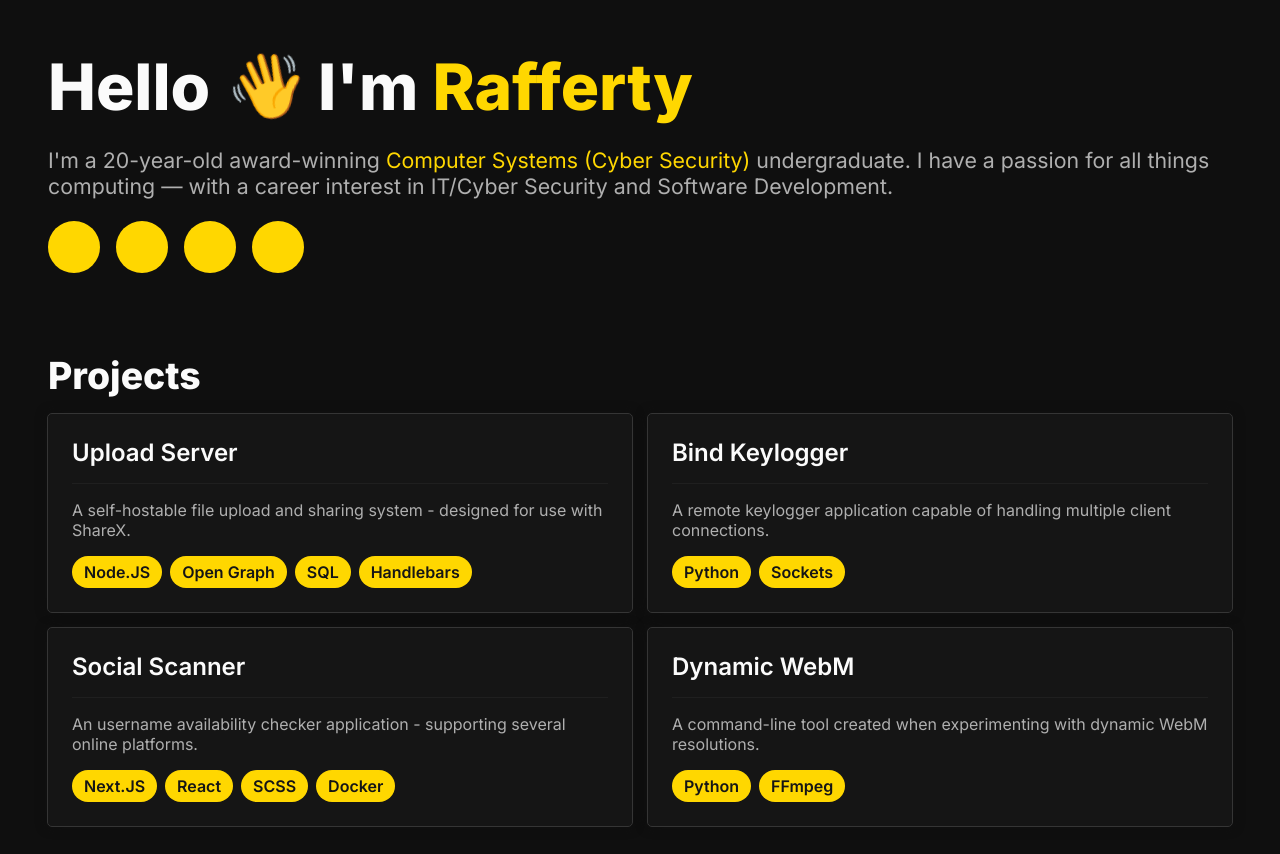
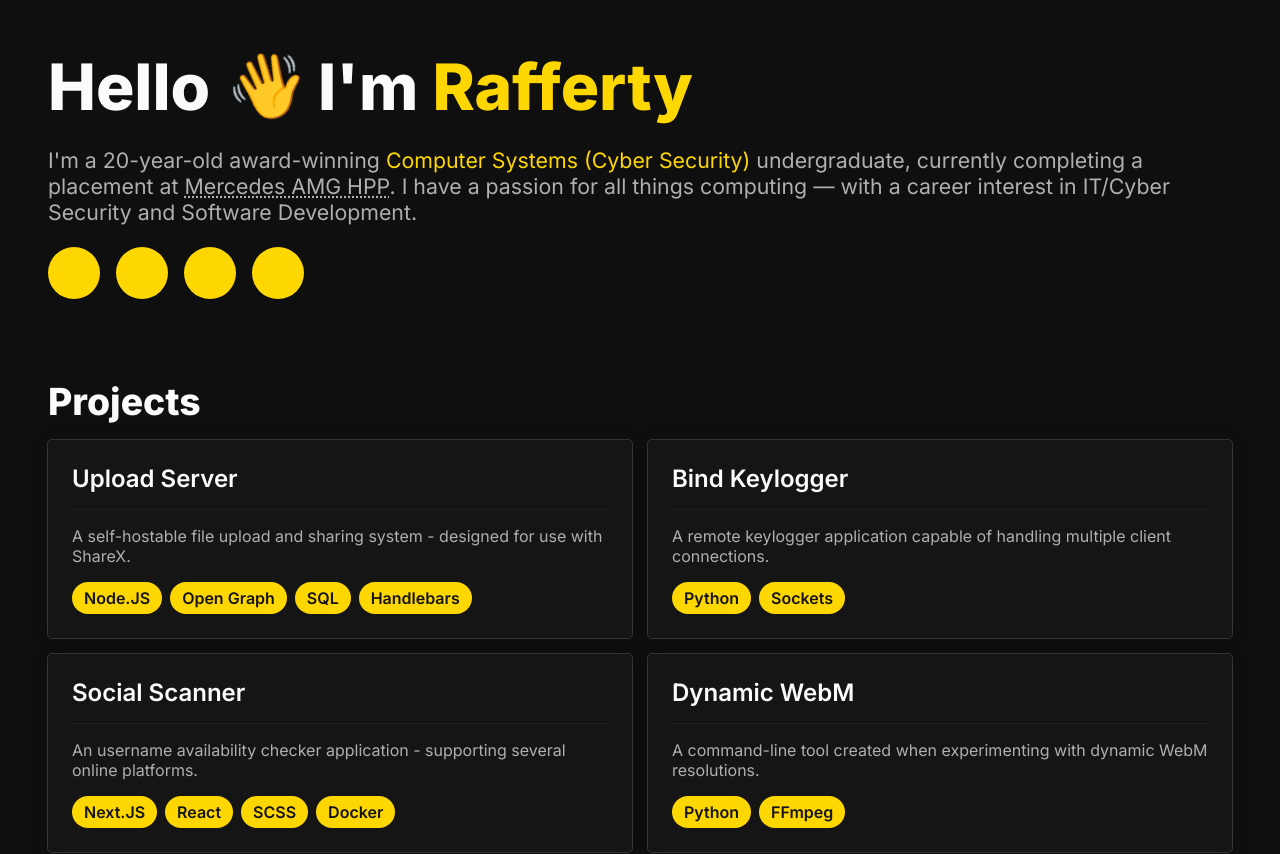
Before and after one commit to fwiko/raffsimms.com, a Next.js app: page / in a window 1280 px wide. Shown: the top 854 px of the page. Built offline with nearby package versions, Linux system fonts and the light colour scheme; some icons are missing.

Commit message:
Updated heading subtext to reflect placement.

```diff
--- a/src/components/Heading/Heading.module.scss
+++ b/src/components/Heading/Heading.module.scss
@@ -5,6 +5,12 @@
 
     h1 {
         margin: 0;
+    }
+
+    p {
+        a {
+            text-decoration: dotted underline;
+        }
     }
 
     .links {
--- a/src/pages/api/pageData.json
+++ b/src/pages/api/pageData.json
@@ -2,7 +2,7 @@
     "head": {
         "title": "Raff Simms",
         "name": "Raff Simms",
-        "description": "An award-winning undergraduate studying towards a Bachelor of Science (Hons) in Computer Systems (Cyber Security).",
+        "description": "Award-winning Computer Systems (Cyber Security) undergraduate.",
         "themeColor": "#ffd700"
     },
     "externalLinks": [
--- a/src/pages/index.js
+++ b/src/pages/index.js
@@ -29,7 +29,7 @@ export default function Home() {
     </>
 
     const headingSubtext = <>
-        I{"'"}m a {currentAge}-year-old award-winning <span className="text-clr-highlight">Computer Systems (Cyber Security)</span> undergraduate. I have a passion for all things computing — with a career interest in IT/Cyber Security and Software Development.
+        I{"'"}m a {currentAge}-year-old award-winning <span className="text-clr-highlight">Computer Systems (Cyber Security)</span> undergraduate, currently completing a placement at <a href="https://www.mercedes-amg-hpp.com/about-us/" target="_blank">Mercedes AMG HPP</a>. I have a passion for all things computing — with a career interest in IT/Cyber Security and Software Development.
     </>
 
     if (currentAge == null) return (null);
```
